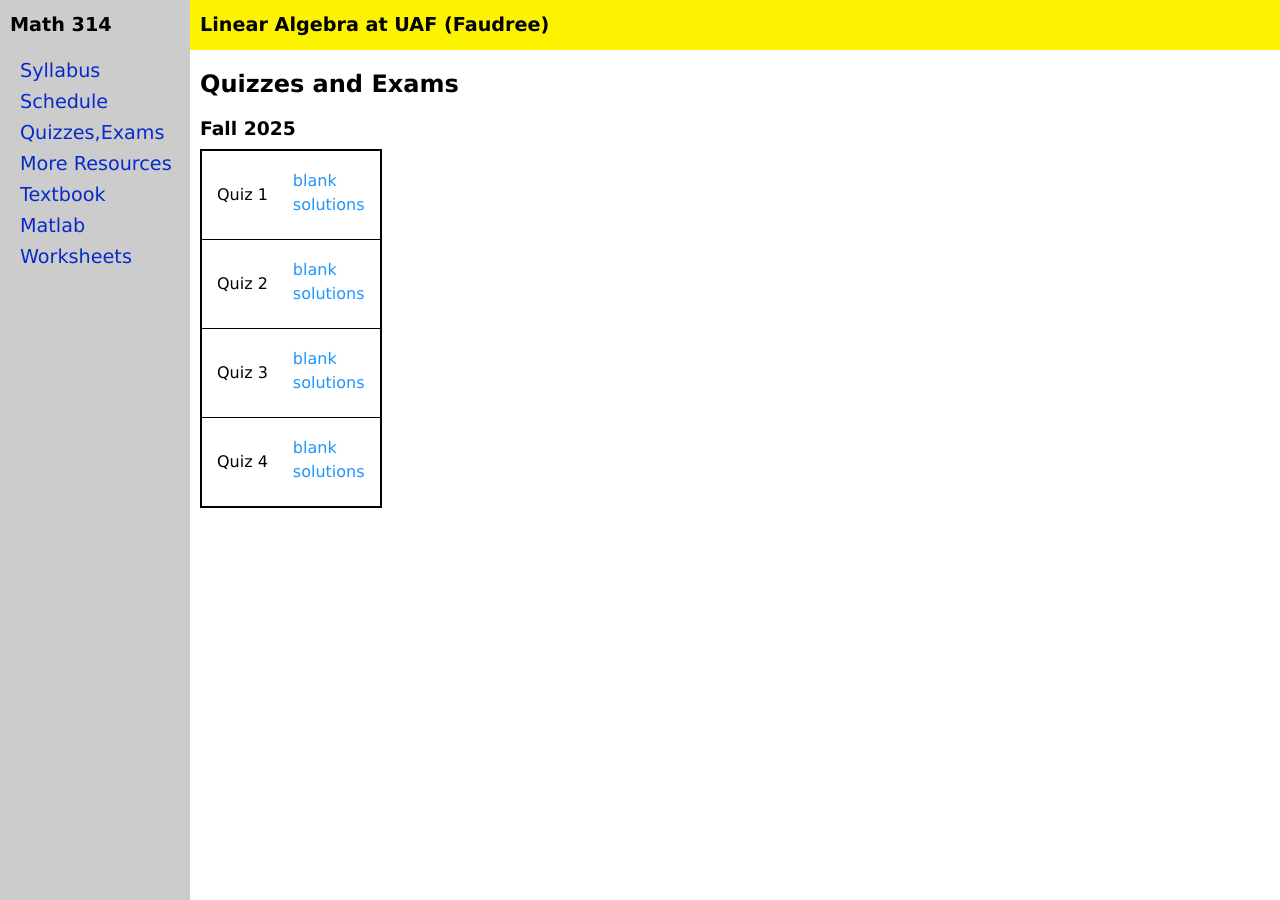
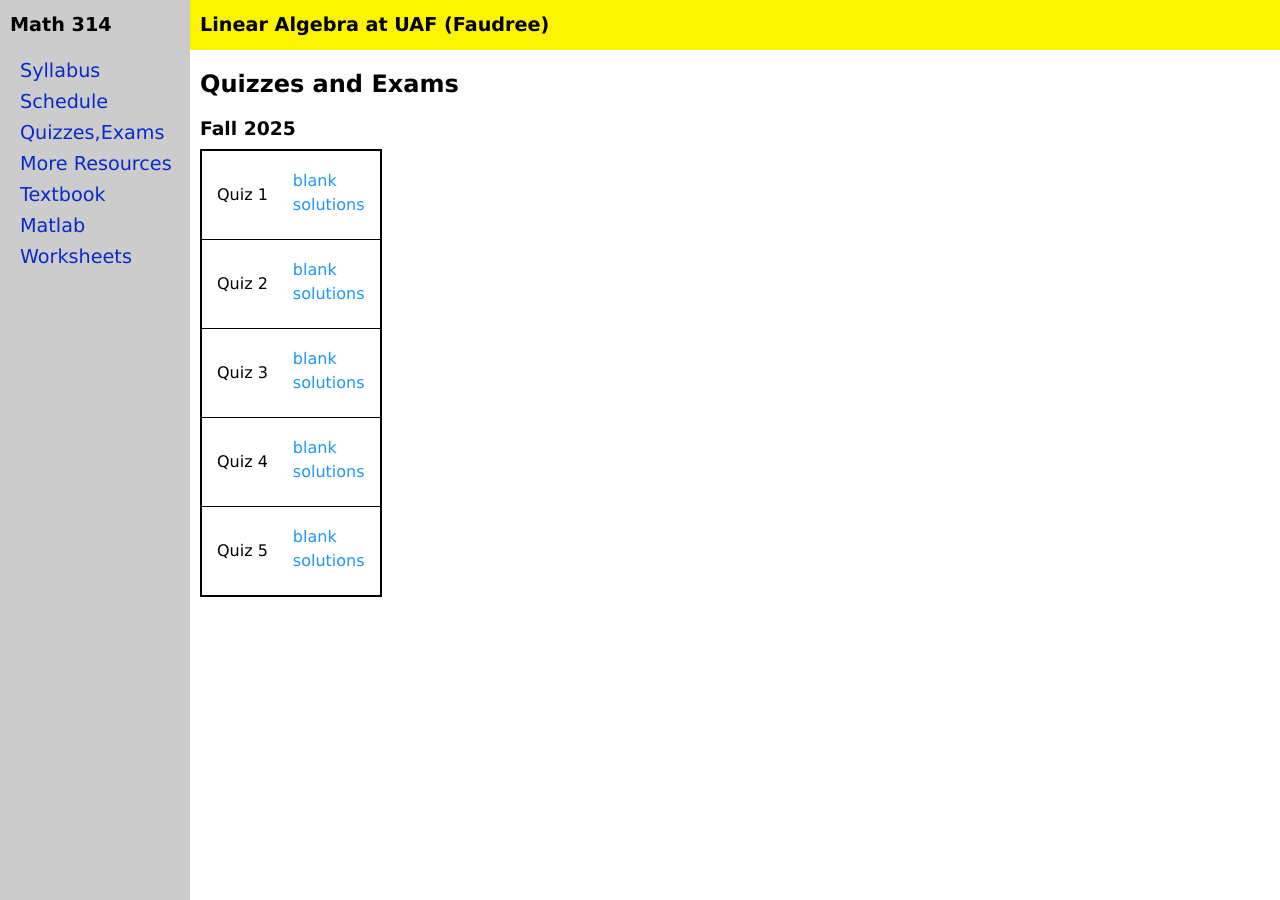
Before and after one commit to jrfaudree/LA, a Jekyll site: the page built from quizexam.md, in a window 1280 px wide. Built offline with Jekyll 4.4.1, drawn with Linux system fonts in a browser that asks for light colours.

Commit message:
Update quizexamf25.yml

```diff
--- a/_data/quizexamf25.yml
+++ b/_data/quizexamf25.yml
@@ -13,3 +13,6 @@ quizexam:
 - name: Quiz 4
   blank: M314F25q4.pdf
   solutions: M314F25q4-s.pdf
+- name: Quiz 5
+  blank: M314F25q5.pdf
+  solutions: M314F25q5-s.pdf
```
